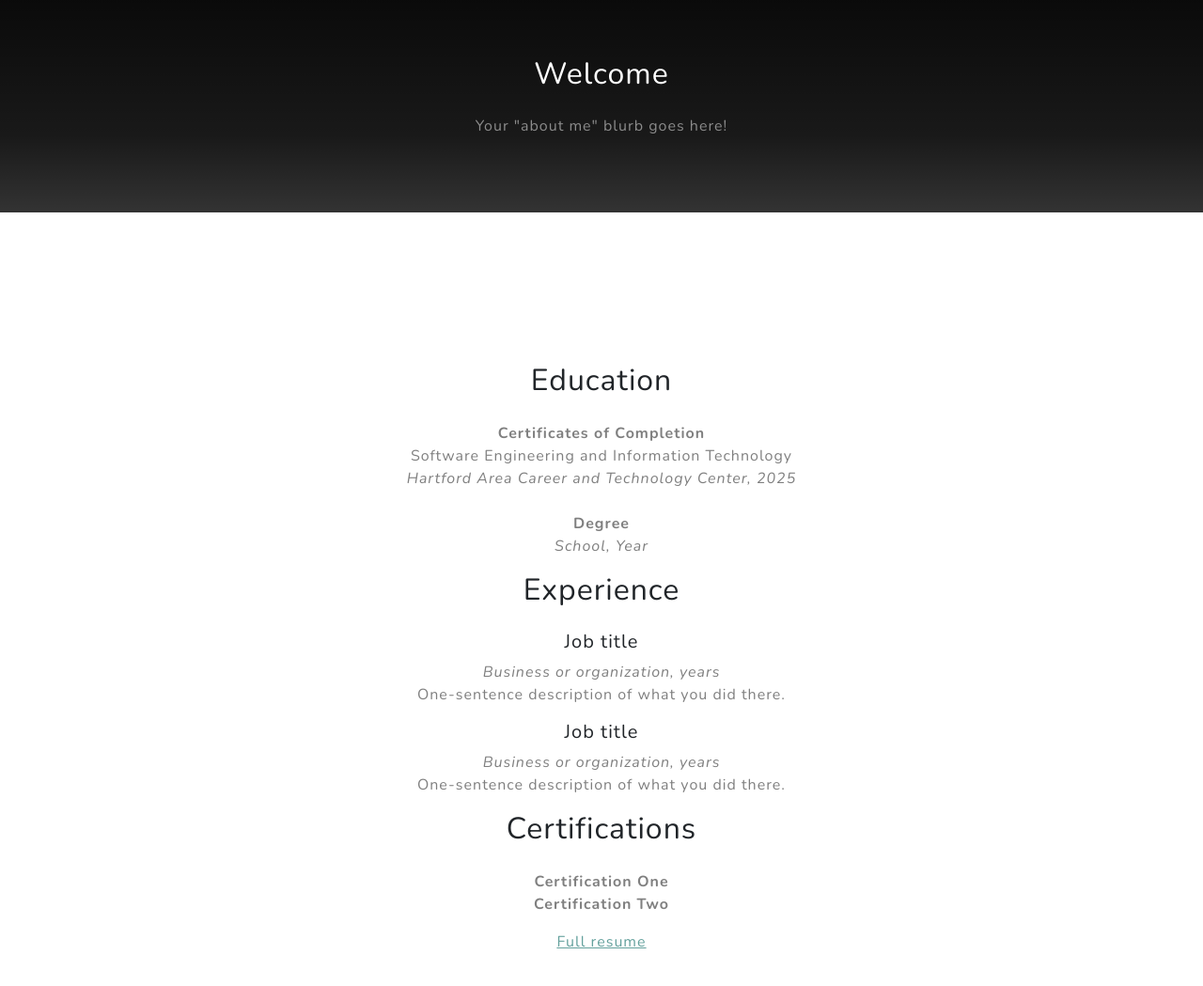
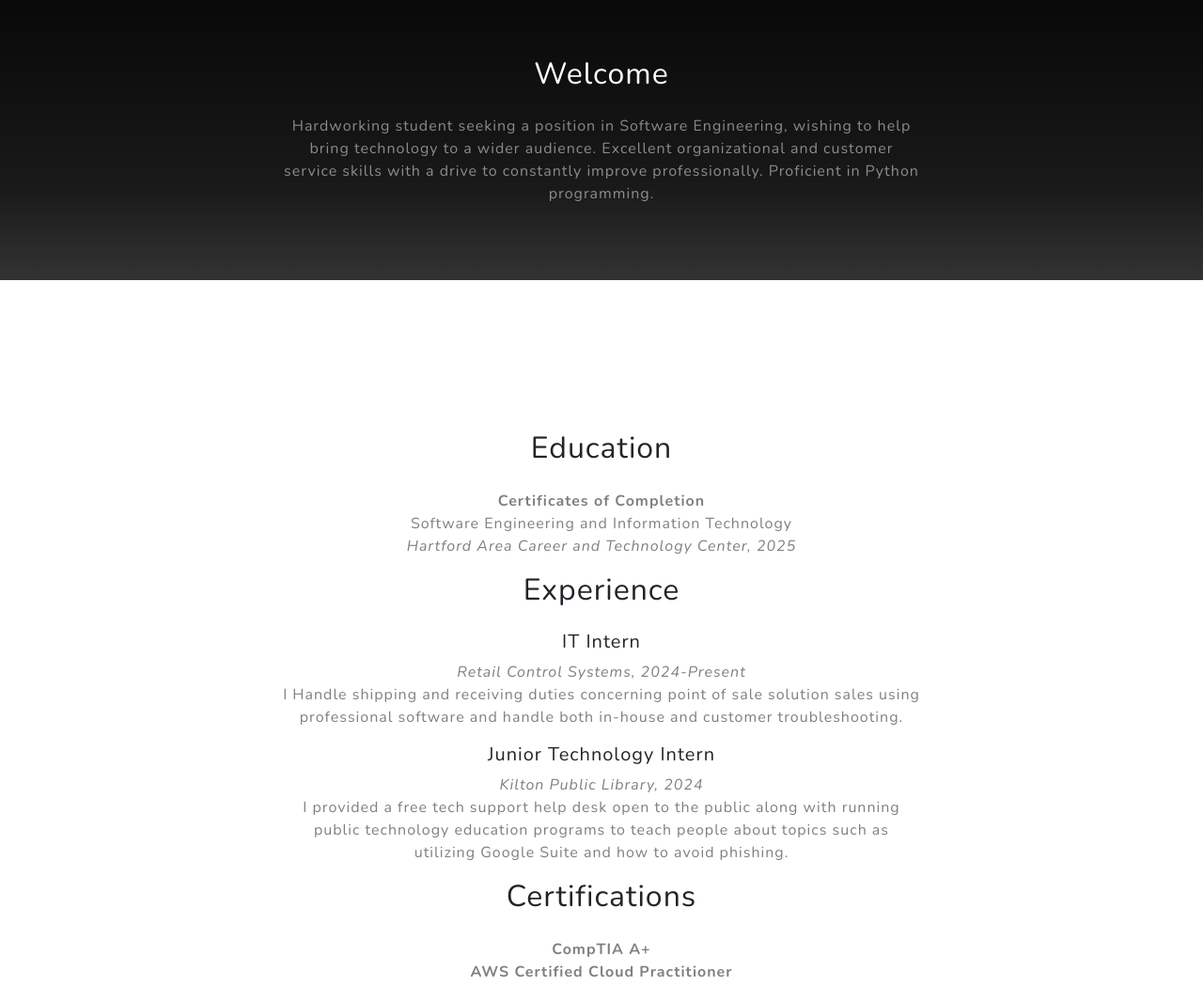
Before and after one commit to WrBunzey/Portfolio, a plain HTML site: page index.html in a window 1280 px wide. Shown: the part 900-1949 px from the top of the page at 94% size. Drawn offline with nearby package versions, Linux system fonts and the light colour scheme.

Commit message:
Added most of my basic portfolio information, about me blurb, name, and resume

```diff
--- a/index.html
+++ b/index.html
@@ -5,7 +5,7 @@
         <meta name="viewport" content="width=device-width, initial-scale=1, shrink-to-fit=no" />
         <meta name="description" content="" />
         <meta name="author" content="" />
-        <title>Your Name</title>
+        <title>Walden Bunzey</title>
         <!-- Font Awesome icons (free version)-->
         <script src="https://use.fontawesome.com/releases/v6.3.0/js/all.js" crossorigin="anonymous"></script>
         <!-- Google fonts-->
@@ -18,7 +18,7 @@
         <!-- Navigation-->
         <nav class="navbar navbar-expand-lg navbar-light fixed-top" id="mainNav">
             <div class="container px-4 px-lg-5">
-                <a class="navbar-brand" href="#page-top">Your Name</a>
+                <a class="navbar-brand" href="#page-top">Walden Bunzey</a>
                 <button class="navbar-toggler navbar-toggler-right" type="button" data-bs-toggle="collapse" data-bs-target="#navbarResponsive" aria-controls="navbarResponsive" aria-expanded="false" aria-label="Toggle navigation">
                     Menu
                     <i class="fas fa-bars"></i>
@@ -38,8 +38,8 @@
             <div class="container px-4 px-lg-5 d-flex h-100 align-items-center justify-content-center">
                 <div class="d-flex justify-content-center">
                     <div class="text-center">
-                        <h1 class="mx-auto my-0 text-uppercase">Your Name</h1>
-                        <h2 class="text-white-50 mx-auto mt-2 mb-5">Put a one-sentence description of yourself here!</h2>
+                        <h1 class="mx-auto my-0 text-uppercase">Walden Bunzey</h1>
+                        <h2 class="text-white-50 mx-auto mt-2 mb-5">Aspiring student studying for a career in computer hardware engineering</h2>
                         <a class="btn btn-primary" href="#about">About Me</a>
                     </div>
                 </div>
@@ -52,7 +52,11 @@
                     <div class="col-lg-8">
                         <h2 class="text-white mb-4">Welcome</h2>
                         <p class="text-white-50">
-                            Your "about me" blurb goes here!
+                            Hardworking student seeking a position in Software Engineering,
+                            wishing to help bring technology to a wider audience.
+                            Excellent organizational and customer service skills
+                            with a drive to constantly improve professionally.
+                            Proficient in Python programming.
                         </p>
                     </div>
                 </div>
@@ -71,35 +75,34 @@
                             Software Engineering and Information Technology
                             <br>
                             <i> Hartford Area Career and Technology Center, 2025</i>
-                            <br>
-                            <br>
-                            <b>Degree</b>
-                            <br>
-                            <i> School, Year</i>
                         </p>
                         <h2 class="mb-4">Experience</h2>
-                        <h5>Job title</h5>
+                        <h5>IT Intern</h5>
                         <p class="text-black-50">
-                            <i> Business or organization, years</i>
+                            <i> Retail Control Systems, 2024-Present</i>
                             <br>
-                            One-sentence description of what you did there.
+                            I Handle shipping and receiving duties concerning point of sale
+                            solution sales using professional software and
+                            handle both in-house and customer troubleshooting.
                         </p>
-                        <h5>Job title</h5>
+                        <h5>Junior Technology Intern</h5>
                         <p class="text-black-50">
-                            <i> Business or organization, years</i>
+                            <i> Kilton Public Library, 2024</i>
                             <br>
-                            One-sentence description of what you did there.
+                            I provided a free tech support help desk open to the public along with
+                            running public technology education programs to teach people about topics such as
+                            utilizing Google Suite and how to avoid phishing.
                         </p>
                         <h2 class="mb-4">Certifications</h2>
                         <p class="text-black-50">
-                            <b>Certification One</b>
+                            <b>CompTIA A+</b>
                             <br>
-                            <b>Certification Two</b>
+                            <b>AWS Certified Cloud Practitioner</b>
                         </p>
                     </div>
                 </div>
                 <!--Replace with filename of your resume-->
-                <a href="assets/other/Your_Resume.pdf">Full resume</a>
+                <a href="assets\img\resume.pdf">Full resume</a>
             </div>
         </section>
 
@@ -165,7 +168,7 @@
                                 <h4 class="text-uppercase m-0">Email</h4>
                                 <hr class="my-4 mx-auto" />
                                 <!--Update with your email-->
-                                <div class="small text-black-50"><a href="mailto: account@site.domain">account@site.domain</a></div>
+                                <div class="small text-black-50"><a href="mailto: bunzeywalden@gmail.com">bunzeywalden@gmail.com</a></div>
                             </div>
                         </div>
                     </div>
@@ -264,7 +267,7 @@
         <footer class="footer bg-black small text-center text-white-50">
             <div class="container px-4 px-lg-5">
                 <p>Modified from the <a href="https://startbootstrap.com/theme/grayscale">grayscale</a> theme by Start Bootstrap under an <a href="https://github.com/StartBootstrap/startbootstrap-grayscale/blob/master/LICENSE">MIT License</a> </p>
-                <p>Copyright &copy; Your Name, <script>document.write(/\d{4}/.exec(Date())[0])</script></p>
+                <p>Copyright &copy; Walden Bunzey, <script>document.write(/\d{4}/.exec(Date())[0])</script></p>
             </div>
         </footer>
         <!-- Bootstrap core JS-->
```
Also changed, not shown: 1 other file.
